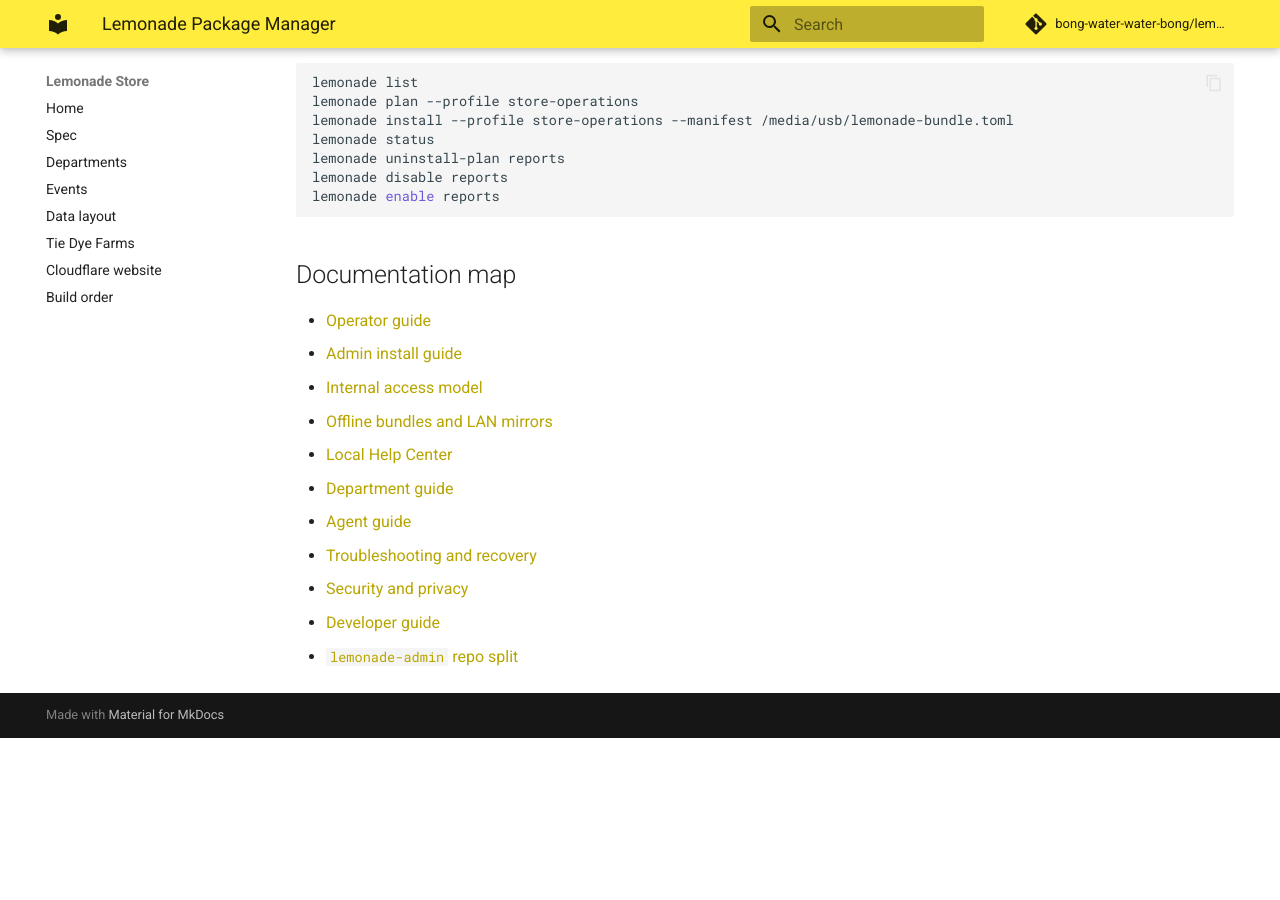
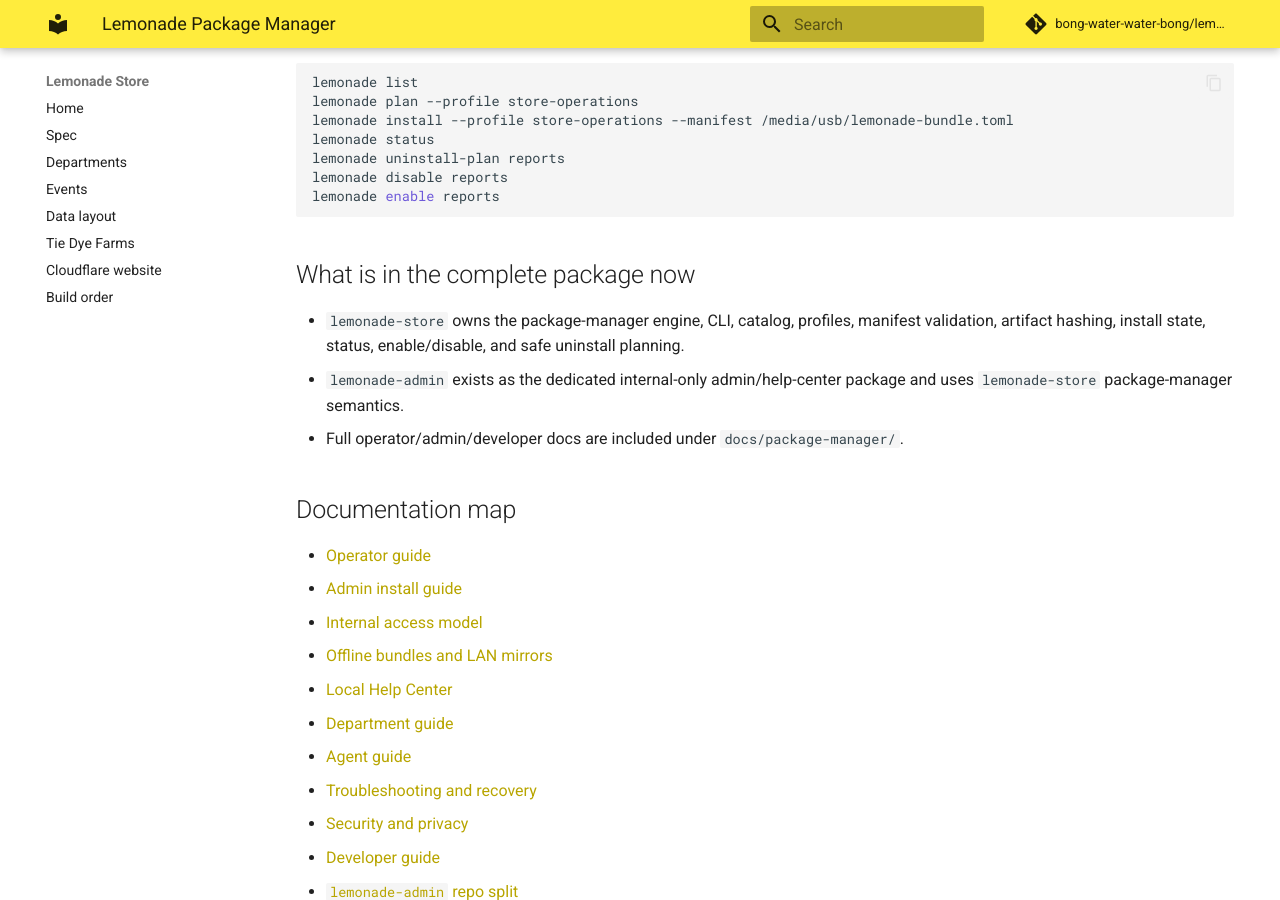
Before and after one commit to bong-water-water-bong/lemonade-store, an MkDocs documentation site: the page built from docs/package-manager/README.md, in a window 1280 px wide and 900 px high, scrolled down 803 px. Built offline with MkDocs 1.6.1 and Material for MkDocs 9.7.7, drawn with Linux system fonts in a browser that asks for light colours; comment, search, counter and statistics services are not loaded; before the commit the page ends 1541 px from its top, so only the background shows below that.

Commit message:
docs: reference internal admin package split
- Link lemonade-admin from project metadata and README.
- Document the complete package-manager/admin split in package-manager docs.

Verified locally:
  .venv/bin/python -m ruff check src tests
  .venv/bin/python -m mypy
  .venv/bin/python -m pytest -q

````diff
--- a/docs/package-manager/README.md
+++ b/docs/package-manager/README.md
@@ -33,6 +33,12 @@ lemonade disable reports
 lemonade enable reports
 ```
 
+## What is in the complete package now
+
+- `lemonade-store` owns the package-manager engine, CLI, catalog, profiles, manifest validation, artifact hashing, install state, status, enable/disable, and safe uninstall planning.
+- `lemonade-admin` exists as the dedicated internal-only admin/help-center package and uses `lemonade-store` package-manager semantics.
+- Full operator/admin/developer docs are included under `docs/package-manager/`.
+
 ## Documentation map
 
 - [Operator guide](operator-guide.md)
--- a/pyproject.toml
+++ b/pyproject.toml
@@ -48,6 +48,7 @@ docs = [
 Homepage = "https://github.com/bong-water-water-bong/lemonade-store"
 Issues = "https://github.com/bong-water-water-bong/lemonade-store/issues"
 Cashier = "https://github.com/bong-water-water-bong/lemonade-cashier"
+Admin = "https://github.com/bong-water-water-bong/lemonade-admin"
 
 [tool.setuptools.packages.find]
 where = ["src"]
````
Also changed, not shown: README.md (+26 -0 lines).
